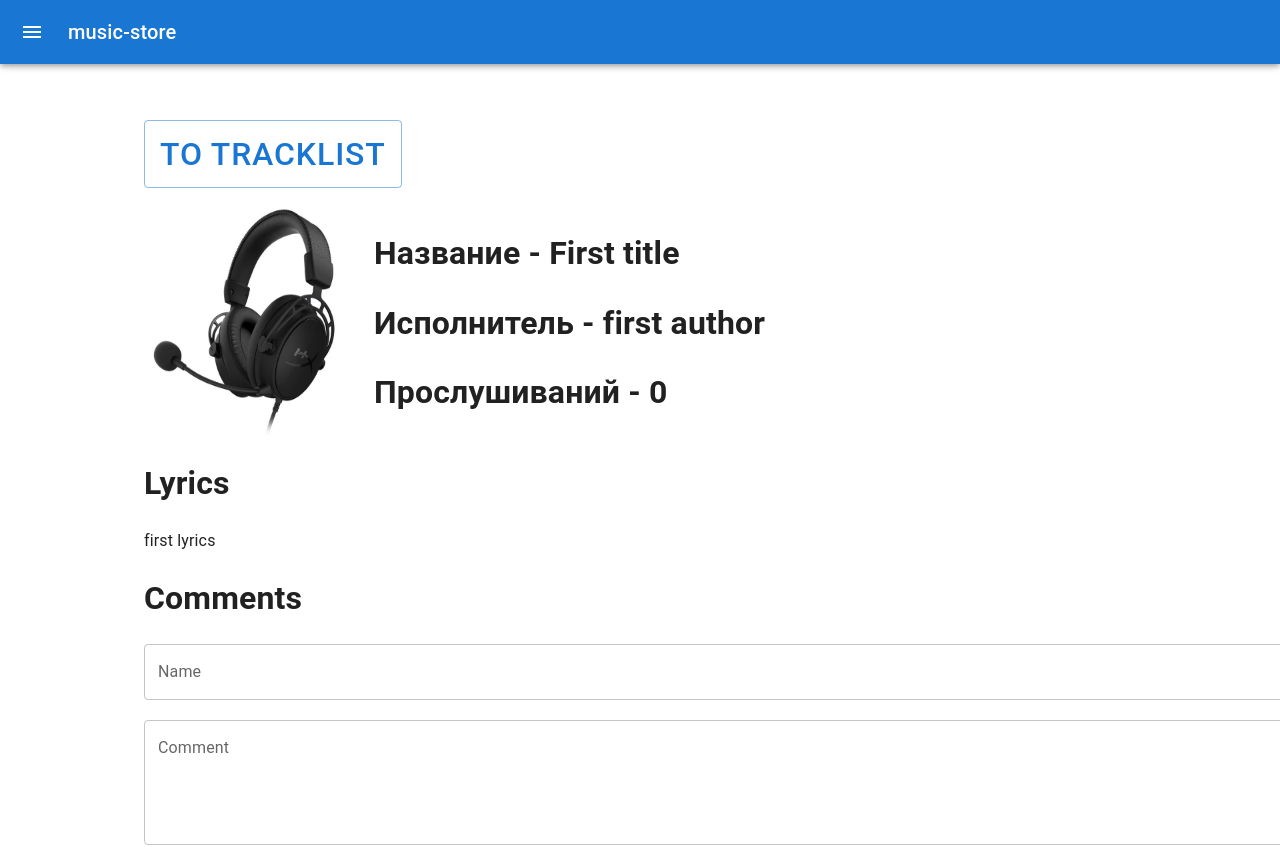
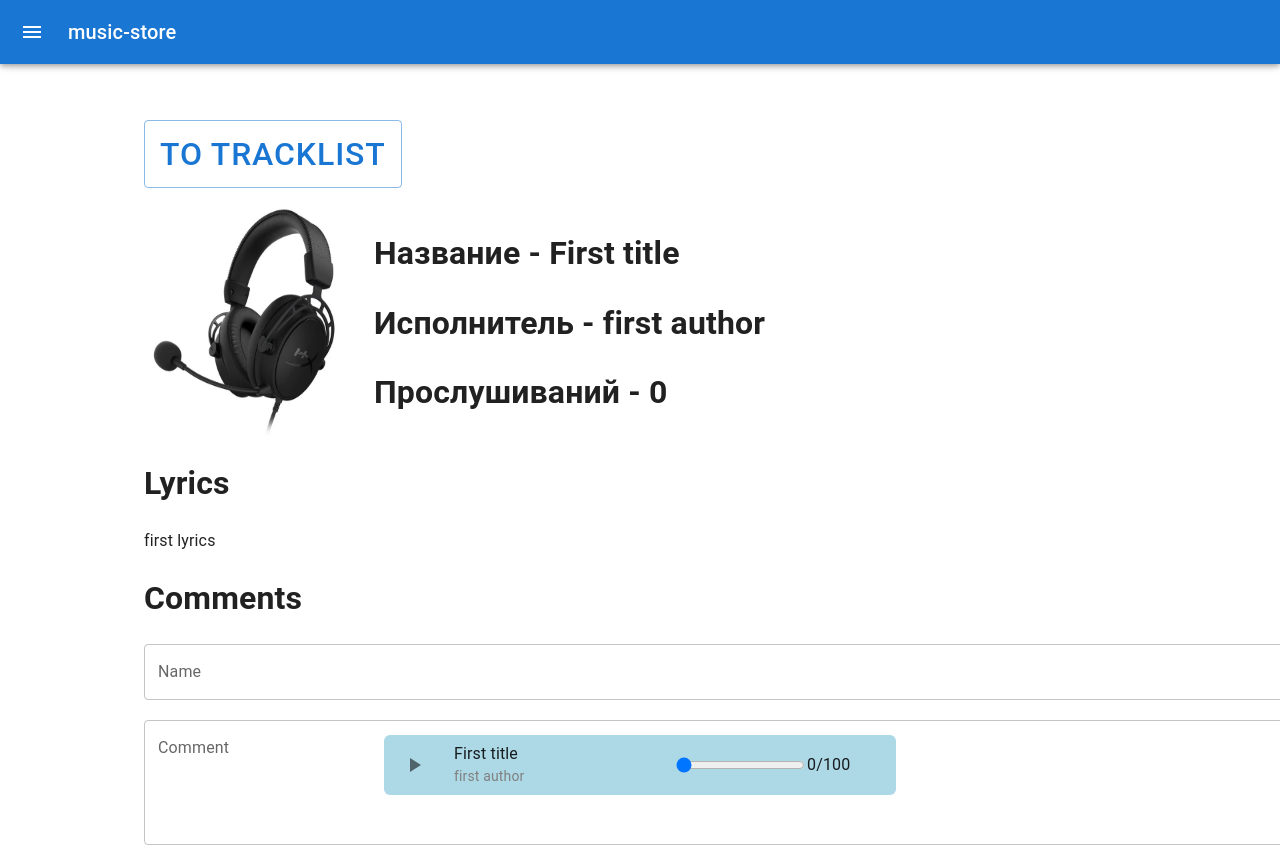
Before and after one commit to 4il612/music-store-client, a Next.js app: page /tracks/1 in a window 1280 px wide. Shown: the top 847 px of the page. Built offline with nearby package versions, Linux system fonts and the light colour scheme.

Commit message:
feat: TrackBar

```diff
--- /dev/null
+++ b/components/Player.tsx
@@ -0,0 +1,59 @@
+import { Pause, PlayArrow } from "@mui/icons-material";
+import { Grid, IconButton } from "@mui/material";
+import styles from "../styles/Player.module.scss";
+import { ITrack } from "../types/Track";
+import TrackProgress from "./TrackProgress";
+
+const Player = () => {
+	const track: ITrack = {
+		_id: "1",
+		title: "First title",
+		author: "first author",
+		lyrics: "first lyrics",
+		listen_count: 0,
+		preview: "/test.jpg",
+		audio: "kekw",
+		comments: [
+			{
+				_id: "1",
+				username: "first comment username",
+				text: "first comment text",
+			},
+			{
+				_id: "2",
+				username: "first comment username",
+				text: "first comment second text",
+			},
+		],
+	};
+	const active = false;
+
+	return (
+		<div className={styles.player}>
+			<IconButton onClick={(e) => e.stopPropagation()}>
+				{!active ? <PlayArrow /> : <Pause />}
+			</IconButton>
+			<Grid
+				container
+				direction="column"
+				style={{
+					width: 200,
+					margin: "0 20px",
+				}}
+			>
+				<div>{track.title}</div>
+				<div
+					style={{
+						fontSize: 14,
+						color: "gray",
+					}}
+				>
+					{track.author}
+				</div>
+			</Grid>
+			<TrackProgress left={0} right={100} onChange={() => {}} />
+		</div>
+	);
+};
+
+export default Player;
--- /dev/null
+++ b/components/TrackProgress.tsx
@@ -0,0 +1,24 @@
+interface TrackProgressProps {
+	left: number;
+	right: number;
+	onChange: (e: any) => void;
+}
+
+const TrackProgress = ({ left, right, onChange }: TrackProgressProps) => {
+	return (
+		<div style={{ display: "flex" }}>
+			<input
+				type="range"
+				min={left}
+				max={right}
+				value={left}
+				onChange={onChange}
+			/>
+			<div>
+				{left}/{right}
+			</div>
+		</div>
+	);
+};
+
+export default TrackProgress;
--- a/layout/MainLayout.tsx
+++ b/layout/MainLayout.tsx
@@ -1,17 +1,26 @@
-import { Container } from '@mui/material';
-import NavBar from '../components/NavBar'
+import { Container } from "@mui/material";
+import NavBar from "../components/NavBar";
+import Player from "../components/Player";
 
 interface Props {
-    children: React.ReactNode;
+	children: React.ReactNode;
 }
 
-const MainLayout: React.FC<Props> = ({children}) => {
-    return <>
-        <NavBar/>
-        <Container style={{margin: '90pt'}}>
-            {children}
-        </Container>
-    </>
-}
+const MainLayout: React.FC<Props> = ({ children }) => {
+	return (
+		<>
+			<NavBar />
+			<Container style={{ margin: "90pt" }}>{children}</Container>
+			<div
+				style={{
+					display: "flex",
+					justifyContent: "center",
+				}}
+			>
+				<Player />
+			</div>
+		</>
+	);
+};
 
-export default MainLayout
+export default MainLayout;
--- a/pages/tracks/[id].tsx
+++ b/pages/tracks/[id].tsx
@@ -1,27 +1,49 @@
-import MainLayout from "../../layout/MainLayout"
-import { ITrack } from "../../types/Track"
-import { Button, Grid, TextField } from "@mui/material"
-import { useRouter } from "next/router"
-import Image from "next/image"
+import MainLayout from "../../layout/MainLayout";
+import { ITrack } from "../../types/Track";
+import { Button, Grid, TextField } from "@mui/material";
+import { useRouter } from "next/router";
+import Image from "next/image";
 
 const TrackPage = () => {
-    const track: ITrack = {_id: '1', title: 'First title', author: 'first author', lyrics: 'first lyrics', listen_count: 0, preview:'/test.jpg', audio: 'kekw', comments: [{_id: '1', username: 'first comment username', text: 'first comment text'}, {_id: '2', username: 'first comment username', text: 'first comment second text'}]}
-    const router = useRouter()
+	const track: ITrack = {
+		_id: "1",
+		title: "First title",
+		author: "first author",
+		lyrics: "first lyrics",
+		listen_count: 0,
+		preview: "/test.jpg",
+		audio: "kekw",
+		comments: [
+			{
+				_id: "1",
+				username: "first comment username",
+				text: "first comment text",
+			},
+			{
+				_id: "2",
+				username: "first comment username",
+				text: "first comment second text",
+			},
+		],
+	};
+	const router = useRouter();
 
 	return (
 		<MainLayout>
 			<Button
 				style={{
-                    fontSize: 32
+					fontSize: 32,
 				}}
-                variant='outlined'
-                onClick={() => {router.push('/tracks')}}
+				variant="outlined"
+				onClick={() => {
+					router.push("/tracks");
+				}}
 			>
 				To TrackList
 			</Button>
-            <Grid container style={{ margin: '20px 0'}}>
-                <Image width={200} height={200} src={track.preview}/>
-                <div style={{ marginLeft: 30}}>
+			<Grid container style={{ margin: "20px 0" }}>
+				<Image width={200} height={200} src={track.preview} />
+				<div style={{ marginLeft: 30 }}>
 					<h1>Название - {track.title}</h1>
 					<h1>Исполнитель - {track.author}</h1>
 					<h1>Прослушиваний - {track.listen_count}</h1>
@@ -30,7 +52,8 @@ const TrackPage = () => {
 			<h1>Lyrics</h1>
 			<p>{track.lyrics}</p>
 			<h1>Comments</h1>
-            <Grid container
+			<Grid
+				container
 				style={{
 					marginBottom: 20,
 				}}
@@ -55,15 +78,15 @@ const TrackPage = () => {
 				<Button>Accept</Button>
 			</Grid>
 			<div>
-                {track.comments.map(comment =>
+				{track.comments.map((comment) => (
 					<div key={comment._id}>
 						<div>Autor - {comment.username} </div>
 						<div>Text - {comment.text} </div>
 					</div>
-                )}
+				))}
 			</div>
 		</MainLayout>
-    )
-}
+	);
+};
 
-export default TrackPage
+export default TrackPage;
--- /dev/null
+++ b/styles/Player.module.scss
@@ -0,0 +1,11 @@
+.player{
+    height: 60px;
+    width: 40%;
+    position: fixed;
+    bottom: 4pt;
+    display: flex;
+    align-items: center;
+    padding: 0 10px;
+    background-color: lightblue;
+    border-radius: 6px;
+}
```
Also changed, not shown: components/FileLoader.tsx (+18 -18 lines), components/TrackItem.tsx (+34 -27 lines), types/Track.ts (+12 -12 lines). Lines whose indentation alone changed are shown as unchanged.
